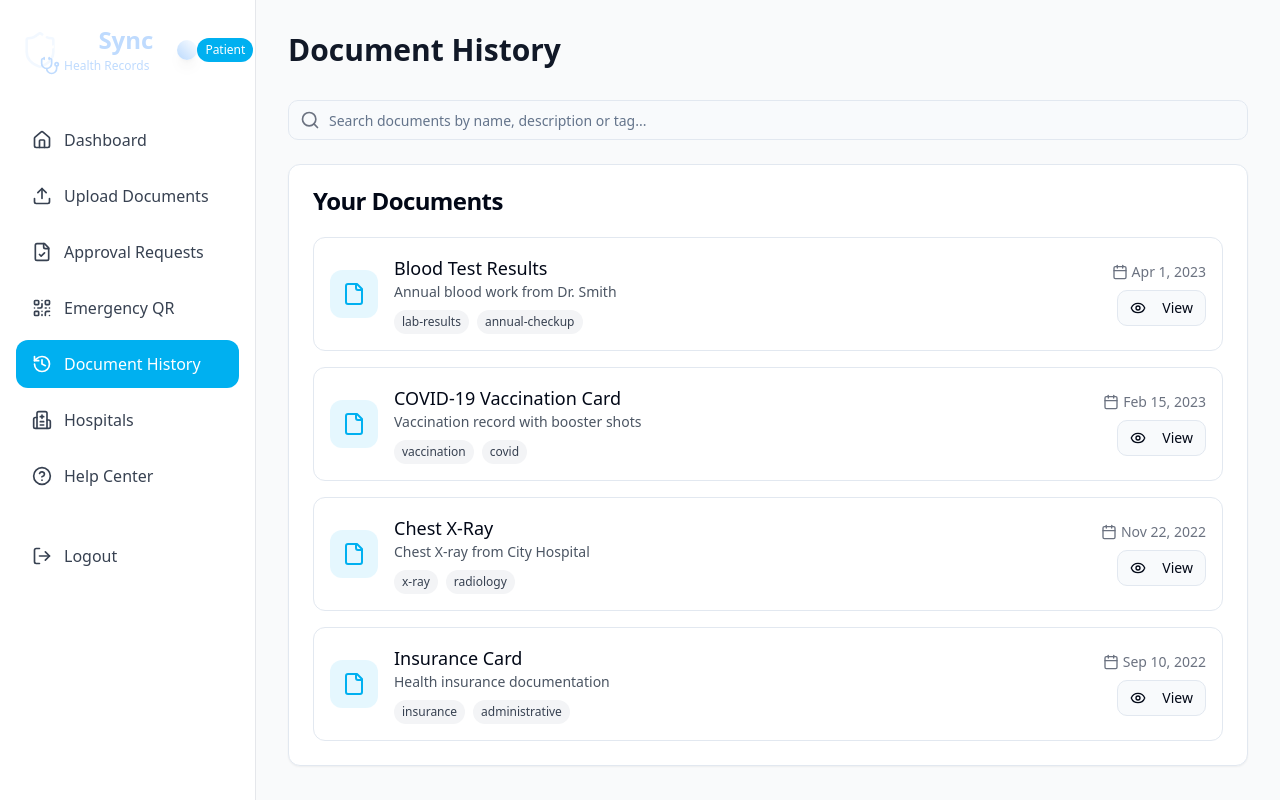
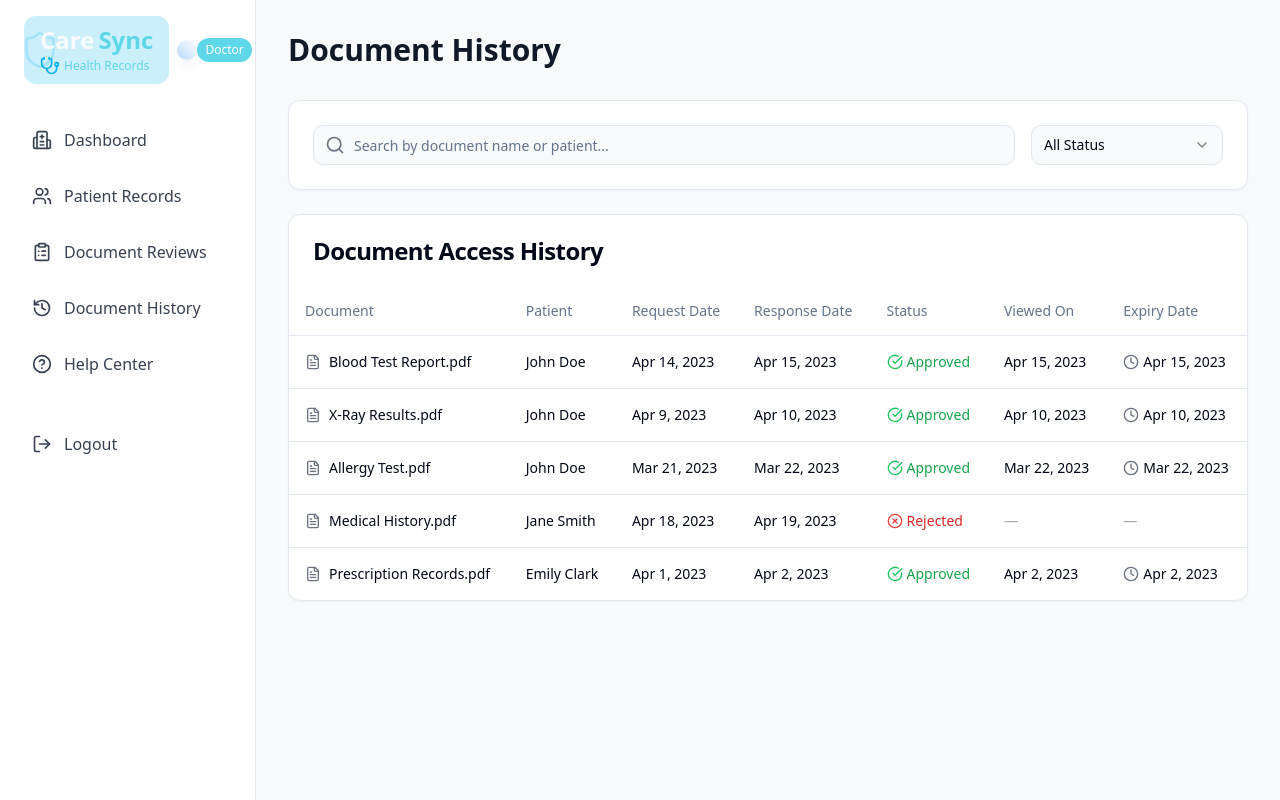
Before and after one commit to Vaibhav2543/care-sync-user-portal, a React (Vite) app: page /history in a window 1280 px wide. Built offline with nearby package versions, Linux system fonts and the light colour scheme.

Commit message:
Add doctor document history feature
Implement document history for doctors, including approved/rejected documents and a 30-minute view limit.

```diff
--- a/src/App.tsx
+++ b/src/App.tsx
@@ -29,6 +29,7 @@ import DocumentReviews from "./pages/DocumentReviews";
 import DoctorHelpPage from "./pages/DoctorHelpPage";
 import DoctorOtpVerification from "./pages/DoctorOtpVerification";
 import RequestDocument from "./pages/RequestDocument";
+import DoctorDocumentHistory from "./pages/DocumentHistory";
 
 // Common Pages
 import NotFound from "./pages/NotFound";
@@ -68,6 +69,7 @@ const App = () => (
           <Route path="/doctor/reviews" element={<DocumentReviews />} />
           <Route path="/doctor/help" element={<DoctorHelpPage />} />
           <Route path="/doctor/request-document" element={<RequestDocument />} />
+          <Route path="/doctor/document-history" element={<DoctorDocumentHistory />} />
 
           {/* Redirects */}
           <Route path="/index" element={<Navigate to="/" replace />} />
--- a/src/components/DoctorLayout.tsx
+++ b/src/components/DoctorLayout.tsx
@@ -2,7 +2,7 @@
 import React from "react";
 import { Link, useLocation, useNavigate } from "react-router-dom";
 import Logo from "./Logo";
-import { Users, ClipboardList, Hospital, HelpCircle, LogOut } from "lucide-react";
+import { Users, ClipboardList, Hospital, HelpCircle, LogOut, History } from "lucide-react";
 import { toast } from "@/hooks/use-toast";
 
 interface NavItemProps {
@@ -79,6 +79,12 @@ const DoctorLayout: React.FC<DoctorLayoutProps> = ({ children, title }) => {
             active={location.pathname === "/doctor/reviews" || location.pathname.startsWith("/doctor/reviews/")}
           />
           <NavItem
+            to="/doctor/document-history"
+            label="Document History"
+            icon={<History size={20} />}
+            active={location.pathname === "/doctor/document-history"}
+          />
+          <NavItem
             to="/doctor/help"
             label="Help Center"
             icon={<HelpCircle size={20} />}
--- a/src/pages/DocumentHistory.tsx
+++ b/src/pages/DocumentHistory.tsx
@@ -1,59 +1,91 @@
 
 import React, { useState } from "react";
-import { Link } from "react-router-dom";
-import DashboardLayout from "@/components/DashboardLayout";
-import { Button } from "@/components/ui/button";
+import DoctorLayout from "@/components/DoctorLayout";
+import { Card, CardContent, CardHeader, CardTitle } from "@/components/ui/card";
 import { Input } from "@/components/ui/input";
-import { Card, CardContent, CardHeader, CardTitle } from "@/components/ui/card";
-import { File, Search, Calendar, Eye } from "lucide-react";
+import { Table, TableBody, TableCell, TableHead, TableHeader, TableRow } from "@/components/ui/table";
+import { FileText, Search, Clock, CheckCircle, XCircle } from "lucide-react";
+import { Select, SelectContent, SelectGroup, SelectItem, SelectTrigger, SelectValue } from "@/components/ui/select";
 
-// Dummy data for document history
-const documents = [
+// Mock document history data
+const documentHistory = [
   {
-    id: "1",
-    name: "Blood Test Results",
-    description: "Annual blood work from Dr. Smith",
-    date: "2023-04-01",
-    tags: ["lab-results", "annual-checkup"],
-    type: "PDF",
+    id: "101",
+    patientName: "John Doe",
+    patientId: "1",
+    documentName: "Blood Test Report.pdf",
+    requestDate: "2023-04-14",
+    responseDate: "2023-04-15",
+    status: "approved",
+    viewedOn: "2023-04-15",
+    expiryDate: "2023-04-15"
   },
   {
-    id: "2",
-    name: "COVID-19 Vaccination Card",
-    description: "Vaccination record with booster shots",
-    date: "2023-02-15",
-    tags: ["vaccination", "covid"],
-    type: "PDF",
+    id: "102",
+    patientName: "John Doe",
+    patientId: "1",
+    documentName: "X-Ray Results.pdf",
+    requestDate: "2023-04-09",
+    responseDate: "2023-04-10",
+    status: "approved",
+    viewedOn: "2023-04-10",
+    expiryDate: "2023-04-10"
   },
   {
-    id: "3",
-    name: "Chest X-Ray",
-    description: "Chest X-ray from City Hospital",
-    date: "2022-11-22",
-    tags: ["x-ray", "radiology"],
-    type: "PDF",
+    id: "103",
+    patientName: "John Doe",
+    patientId: "1",
+    documentName: "Allergy Test.pdf",
+    requestDate: "2023-03-21",
+    responseDate: "2023-03-22",
+    status: "approved",
+    viewedOn: "2023-03-22",
+    expiryDate: "2023-03-22"
   },
   {
-    id: "4",
-    name: "Insurance Card",
-    description: "Health insurance documentation",
-    date: "2022-09-10",
-    tags: ["insurance", "administrative"],
-    type: "PDF",
+    id: "104",
+    patientName: "Jane Smith",
+    patientId: "2",
+    documentName: "Medical History.pdf",
+    requestDate: "2023-04-18",
+    responseDate: "2023-04-19",
+    status: "rejected",
+    viewedOn: "",
+    expiryDate: ""
   },
+  {
+    id: "105",
+    patientName: "Emily Clark",
+    patientId: "4",
+    documentName: "Prescription Records.pdf",
+    requestDate: "2023-04-01",
+    responseDate: "2023-04-02",
+    status: "approved",
+    viewedOn: "2023-04-02",
+    expiryDate: "2023-04-02"
+  }
 ];
 
 const DocumentHistory = () => {
   const [searchQuery, setSearchQuery] = useState("");
+  const [statusFilter, setStatusFilter] = useState("all");
 
-  // Filter documents based on search query
-  const filteredDocuments = documents.filter(doc =>
-    doc.name.toLowerCase().includes(searchQuery.toLowerCase()) ||
-    doc.description.toLowerCase().includes(searchQuery.toLowerCase()) ||
-    doc.tags.some(tag => tag.toLowerCase().includes(searchQuery.toLowerCase()))
-  );
+  // Filter documents based on search query and status filter
+  const filteredDocuments = documentHistory.filter(doc => {
+    const matchesSearch =
+      doc.documentName.toLowerCase().includes(searchQuery.toLowerCase()) ||
+      doc.patientName.toLowerCase().includes(searchQuery.toLowerCase());
+
+    const matchesStatus =
+      statusFilter === "all" ||
+      doc.status === statusFilter;
+
+    return matchesSearch && matchesStatus;
+  });
 
   const formatDate = (dateStr: string) => {
+    if (!dateStr) return "—";
+
     const date = new Date(dateStr);
     return new Intl.DateTimeFormat('en-US', {
       year: 'numeric',
@@ -63,85 +95,116 @@ const DocumentHistory = () => {
   };
 
   return (
-    <DashboardLayout title="Document History">
-      <div className="mb-6">
-        <div className="relative">
+    <DoctorLayout title="Document History">
+      <Card className="mb-6">
+        <CardContent className="p-6">
+          <div className="flex flex-col gap-4 md:flex-row md:items-center">
+            <div className="flex-1 relative">
               <Search className="absolute left-3 top-1/2 transform -translate-y-1/2 text-gray-500 h-5 w-5" />
               <Input
-            placeholder="Search documents by name, description or tag..."
+                placeholder="Search by document name or patient..."
                 className="pl-10"
                 value={searchQuery}
                 onChange={(e) => setSearchQuery(e.target.value)}
               />
             </div>
+            <div className="w-full md:w-48">
+              <Select value={statusFilter} onValueChange={setStatusFilter}>
+                <SelectTrigger>
+                  <SelectValue placeholder="Filter by status" />
+                </SelectTrigger>
+                <SelectContent>
+                  <SelectGroup>
+                    <SelectItem value="all">All Status</SelectItem>
+                    <SelectItem value="approved">Approved</SelectItem>
+                    <SelectItem value="rejected">Rejected</SelectItem>
+                  </SelectGroup>
+                </SelectContent>
+              </Select>
             </div>
+          </div>
+        </CardContent>
+      </Card>
 
       <Card>
         <CardHeader>
-          <CardTitle>Your Documents</CardTitle>
+          <CardTitle>Document Access History</CardTitle>
         </CardHeader>
-        <CardContent>
+        <CardContent className="p-0 overflow-auto">
+          <Table>
+            <TableHeader>
+              <TableRow>
+                <TableHead>Document</TableHead>
+                <TableHead>Patient</TableHead>
+                <TableHead>Request Date</TableHead>
+                <TableHead>Response Date</TableHead>
+                <TableHead>Status</TableHead>
+                <TableHead>Viewed On</TableHead>
+                <TableHead>Expiry Date</TableHead>
+              </TableRow>
+            </TableHeader>
+            <TableBody>
               {filteredDocuments.length > 0 ? (
-            <div className="space-y-4">
-              {filteredDocuments.map((doc) => (
-                <div
-                  key={doc.id}
-                  className="p-4 border rounded-lg flex flex-col sm:flex-row sm:items-center gap-4 hover:bg-gray-50 transition-colors"
-                >
-                  <div className="w-12 h-12 rounded-lg bg-primary/10 flex items-center justify-center flex-shrink-0">
-                    <File className="h-6 w-6 text-primary" />
+                filteredDocuments.map((doc) => (
+                  <TableRow key={doc.id}>
+                    <TableCell>
+                      <div className="flex items-center gap-2">
+                        <FileText className="h-4 w-4 text-gray-500" />
+                        <span className="font-medium">{doc.documentName}</span>
                       </div>
-
-                  <div className="flex-grow">
-                    <h3 className="font-medium text-lg">{doc.name}</h3>
-                    <p className="text-gray-600 text-sm mb-2">{doc.description}</p>
-                    <div className="flex flex-wrap gap-2">
-                      {doc.tags.map((tag) => (
-                        <span
-                          key={tag}
-                          className="text-xs px-2 py-1 bg-gray-100 rounded-full text-gray-700"
-                        >
-                          {tag}
-                        </span>
-                      ))}
+                    </TableCell>
+                    <TableCell>{doc.patientName}</TableCell>
+                    <TableCell>{formatDate(doc.requestDate)}</TableCell>
+                    <TableCell>{formatDate(doc.responseDate)}</TableCell>
+                    <TableCell>
+                      <div className="flex items-center gap-1">
+                        {doc.status === "approved" ? (
+                          <>
+                            <CheckCircle className="h-4 w-4 text-green-500" />
+                            <span className="text-green-600">Approved</span>
+                          </>
+                        ) : (
+                          <>
+                            <XCircle className="h-4 w-4 text-red-500" />
+                            <span className="text-red-600">Rejected</span>
+                          </>
+                        )}
                       </div>
-                  </div>
-
-                  <div className="flex flex-col sm:items-end gap-2 mt-2 sm:mt-0">
-                    <div className="flex items-center text-gray-500 text-sm">
-                      <Calendar className="h-4 w-4 mr-1" />
-                      {formatDate(doc.date)}
-                    </div>
-                    <Button asChild variant="outline" size="sm">
-                      <Link to={`/document/${doc.id}`}>
-                        <Eye className="h-4 w-4 mr-2" /> View
-                      </Link>
-                    </Button>
-                  </div>
-                </div>
-              ))}
+                    </TableCell>
+                    <TableCell>
+                      {doc.viewedOn ? (
+                        formatDate(doc.viewedOn)
+                      ) : (
+                        <span className="text-gray-400">—</span>
+                      )}
+                    </TableCell>
+                    <TableCell>
+                      {doc.expiryDate ? (
+                        <div className="flex items-center gap-1">
+                          <Clock className="h-4 w-4 text-gray-500" />
+                          {formatDate(doc.expiryDate)}
                         </div>
                       ) : (
-            <div className="text-center py-8">
-              <div className="w-16 h-16 rounded-full bg-gray-100 flex items-center justify-center mx-auto mb-4">
-                <Search className="h-8 w-8 text-gray-400" />
+                        <span className="text-gray-400">—</span>
+                      )}
+                    </TableCell>
+                  </TableRow>
+                ))
+              ) : (
+                <TableRow>
+                  <TableCell colSpan={7} className="text-center py-8">
+                    <div className="flex flex-col items-center justify-center">
+                      <Search className="h-8 w-8 text-gray-300 mb-2" />
+                      <p className="text-gray-500">No documents found</p>
                     </div>
-              <h3 className="text-lg font-medium mb-1">No documents found</h3>
-              <p className="text-gray-500">
-                {searchQuery
-                  ? `No documents match "${searchQuery}". Try a different search term.`
-                  : "You haven't uploaded any documents yet."}
-              </p>
-              {!searchQuery && (
-                <Button asChild className="mt-4">
-                  <Link to="/upload">Upload your first document</Link>
-                </Button>
+                  </TableCell>
+                </TableRow>
               )}
-            </div>
-          )}
+            </TableBody>
+          </Table>
         </CardContent>
       </Card>
-    </DashboardLayout>
+    </DoctorLayout>
   );
 };
 
--- a/src/pages/PatientView.tsx
+++ b/src/pages/PatientView.tsx
@@ -5,7 +5,8 @@ import DoctorLayout from "@/components/DoctorLayout";
 import { Card, CardContent, CardHeader, CardTitle } from "@/components/ui/card";
 import { Button } from "@/components/ui/button";
 import { Tabs, TabsContent, TabsList, TabsTrigger } from "@/components/ui/tabs";
-import { Phone, Mail, Calendar, FileText, User, Activity, ArrowLeft } from "lucide-react";
+import { Phone, Mail, Calendar, FileText, User, Activity, ArrowLeft, Clock, Eye, History } from "lucide-react";
+import { toast } from "@/hooks/use-toast";
 
 // Mock patient data
 const patientData = {
@@ -24,7 +25,57 @@ const patientData = {
     { id: "2", name: "Recent Prescription.pdf", date: "1 week ago", type: "Prescription" },
     { id: "3", name: "ECG Report.pdf", date: "2 weeks ago", type: "Diagnostic" },
     { id: "4", name: "Vaccination Record.pdf", date: "1 month ago", type: "Immunization" }
+  ],
+  approvedDocuments: [
+    {
+      id: "101",
+      name: "Blood Test Report.pdf",
+      date: "2023-04-15T10:30:00",
+      type: "Lab Report",
+      approvedAt: "2023-04-15T10:30:00",
+      expiresAt: "2023-04-15T11:00:00",
+      isExpired: false
+    },
+    {
+      id: "102",
+      name: "X-Ray Results.pdf",
+      date: "2023-04-10T14:45:00",
+      type: "Imaging",
+      approvedAt: "2023-04-10T14:45:00",
+      expiresAt: "2023-04-10T15:15:00",
+      isExpired: false
+    },
+    {
+      id: "103",
+      name: "Allergy Test.pdf",
+      date: "2023-03-22T09:15:00",
+      type: "Lab Report",
+      approvedAt: "2023-03-22T09:15:00",
+      expiresAt: "2023-03-22T09:45:00",
+      isExpired: true
+    }
   ]
+};
+
+// Helper function to check if a document's viewing period is still active
+const isDocumentViewable = (expiresAt: string): boolean => {
+  const now = new Date();
+  const expiry = new Date(expiresAt);
+  return now < expiry;
+};
+
+// Helper to format the remaining time
+const formatRemainingTime = (expiresAt: string): string => {
+  const now = new Date();
+  const expiry = new Date(expiresAt);
+  const diffMs = expiry.getTime() - now.getTime();
+
+  if (diffMs <= 0) return "Expired";
+
+  const diffMins = Math.floor(diffMs / 60000);
+  const diffSecs = Math.floor((diffMs % 60000) / 1000);
+
+  return `${diffMins}m ${diffSecs}s remaining`;
 };
 
 const PatientView = () => {
@@ -32,6 +83,32 @@ const PatientView = () => {
   // In a real app, we would fetch the patient data based on the ID
   // For demo purposes, we're using the mock data
   const patient = patientData;
+
+  // For demonstration, we'll update the time remaining every second
+  const [, setRefreshCounter] = React.useState(0);
+
+  React.useEffect(() => {
+    const timer = setInterval(() => {
+      setRefreshCounter(count => count + 1);
+    }, 1000);
+    return () => clearInterval(timer);
+  }, []);
+
+  const handleViewDocument = (doc: any) => {
+    if (isDocumentViewable(doc.expiresAt)) {
+      // In a real app, this would navigate to a document view page or open a modal
+      toast({
+        title: "Document Accessed",
+        description: `You are viewing ${doc.name}. This access expires in 30 minutes.`
+      });
+    } else {
+      toast({
+        title: "Access Expired",
+        description: "This document's viewing period has expired.",
+        variant: "destructive"
+      });
+    }
+  };
 
   return (
     <DoctorLayout title={`Patient: ${patient.name}`}>
@@ -104,18 +181,72 @@ const PatientView = () => {
         </Card>
 
         <Card className="lg:col-span-2">
-          <Tabs defaultValue="documents">
+          <Tabs defaultValue="approved">
             <CardHeader>
               <div className="flex justify-between items-center">
                 <CardTitle>Patient Records</CardTitle>
                 <TabsList>
-                  <TabsTrigger value="documents">Documents</TabsTrigger>
+                  <TabsTrigger value="approved">Approved Documents</TabsTrigger>
+                  <TabsTrigger value="documents">All Documents</TabsTrigger>
                   <TabsTrigger value="conditions">Conditions</TabsTrigger>
                   <TabsTrigger value="allergies">Allergies</TabsTrigger>
                 </TabsList>
               </div>
             </CardHeader>
             <CardContent>
+              <TabsContent value="approved" className="space-y-4">
+                <div className="flex justify-between items-center">
+                  <h3 className="font-medium">Approved Documents</h3>
+                  <Link to="/doctor/document-history">
+                    <Button variant="outline" size="sm">
+                      <History className="mr-2 h-4 w-4" /> View History
+                    </Button>
+                  </Link>
+                </div>
+
+                <div className="divide-y">
+                  {patient.approvedDocuments.map((doc) => {
+                    const isViewable = isDocumentViewable(doc.expiresAt);
+                    return (
+                      <div key={doc.id} className="py-3 flex items-center justify-between">
+                        <div className="flex items-center gap-3">
+                          <div className={`w-10 h-10 rounded-lg ${isViewable ? 'bg-green-100' : 'bg-gray-100'} flex items-center justify-center`}>
+                            <FileText className={`h-5 w-5 ${isViewable ? 'text-green-600' : 'text-gray-500'}`} />
+                          </div>
+                          <div>
+                            <p className="font-medium">{doc.name}</p>
+                            <p className="text-sm text-gray-500">{doc.type}</p>
+                          </div>
+                        </div>
+                        <div className="flex items-center gap-2">
+                          {isViewable ? (
+                            <>
+                              <div className="text-xs bg-green-50 text-green-700 px-2 py-1 rounded-full flex items-center">
+                                <Clock className="h-3 w-3 mr-1" />
+                                {formatRemainingTime(doc.expiresAt)}
+                              </div>
+                              <Button size="sm" variant="default" onClick={() => handleViewDocument(doc)}>
+                                <Eye className="h-4 w-4 mr-1" /> View
+                              </Button>
+                            </>
+                          ) : (
+                            <div className="text-xs bg-gray-100 text-gray-700 px-2 py-1 rounded-full">
+                              Expired
+                            </div>
+                          )}
+                        </div>
+                      </div>
+                    );
+                  })}
+
+                  {patient.approvedDocuments.length === 0 && (
+                    <div className="py-8 text-center">
+                      <p className="text-gray-500">No approved documents available</p>
+                    </div>
+                  )}
+                </div>
+              </TabsContent>
+
               <TabsContent value="documents" className="space-y-4">
                 <div className="flex justify-between items-center">
                   <h3 className="font-medium">Medical Documents</h3>
```
Lines whose indentation alone changed are shown as unchanged.
